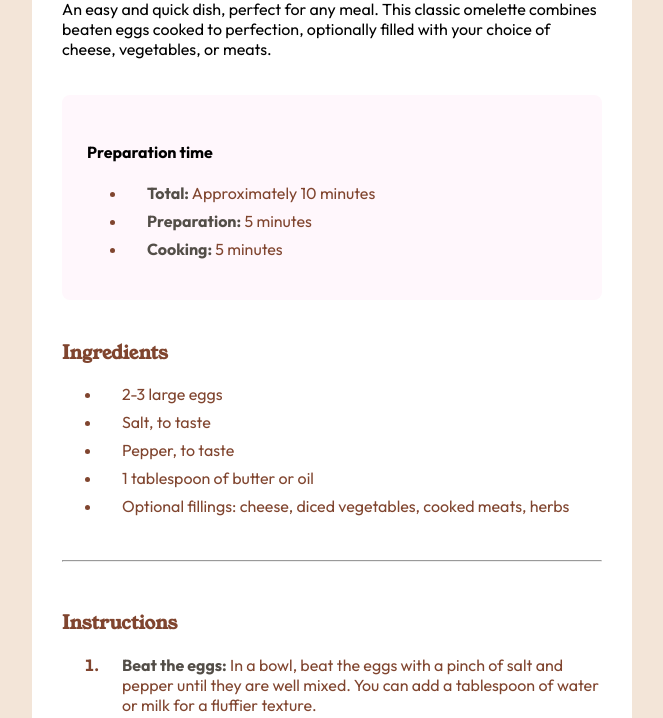
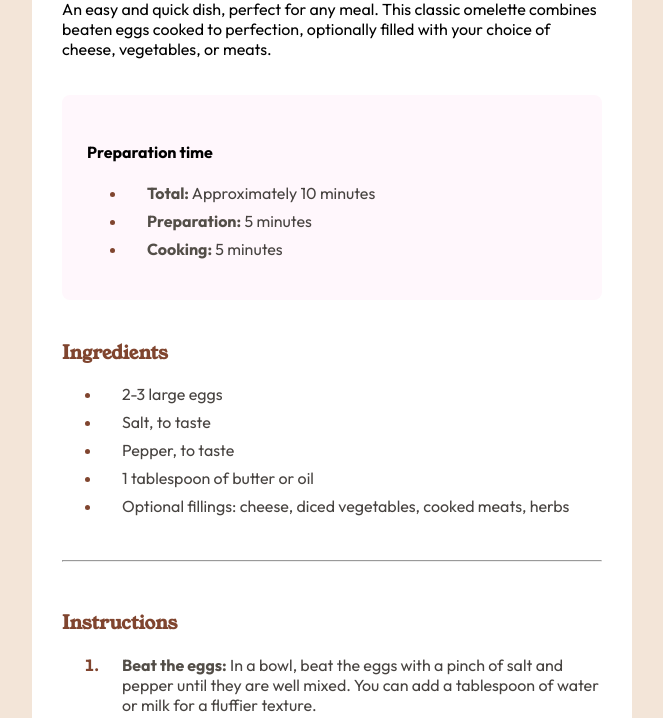
Before and after one commit to caflaynes/caflaynes.github.io, a plain HTML site: page index.html in a window 1280 px wide. Shown: the part 234-952 px from the top of the page, without its empty margins (308-971 px from the left). Drawn offline with Linux system fonts and the light colour scheme.

Commit message:
Update HTML

```diff
--- a/index.html
+++ b/index.html
@@ -56,10 +56,14 @@
     li {
       margin-bottom: 8px;
       padding-left: 20px;
+      color: #474340;
+    }
+    ul li::marker {
       color: #80452F;
     }
     ol li::marker {
       font-weight: bold;
+      color: #80452F;
     }
     b {
       color: #534E48;
```
